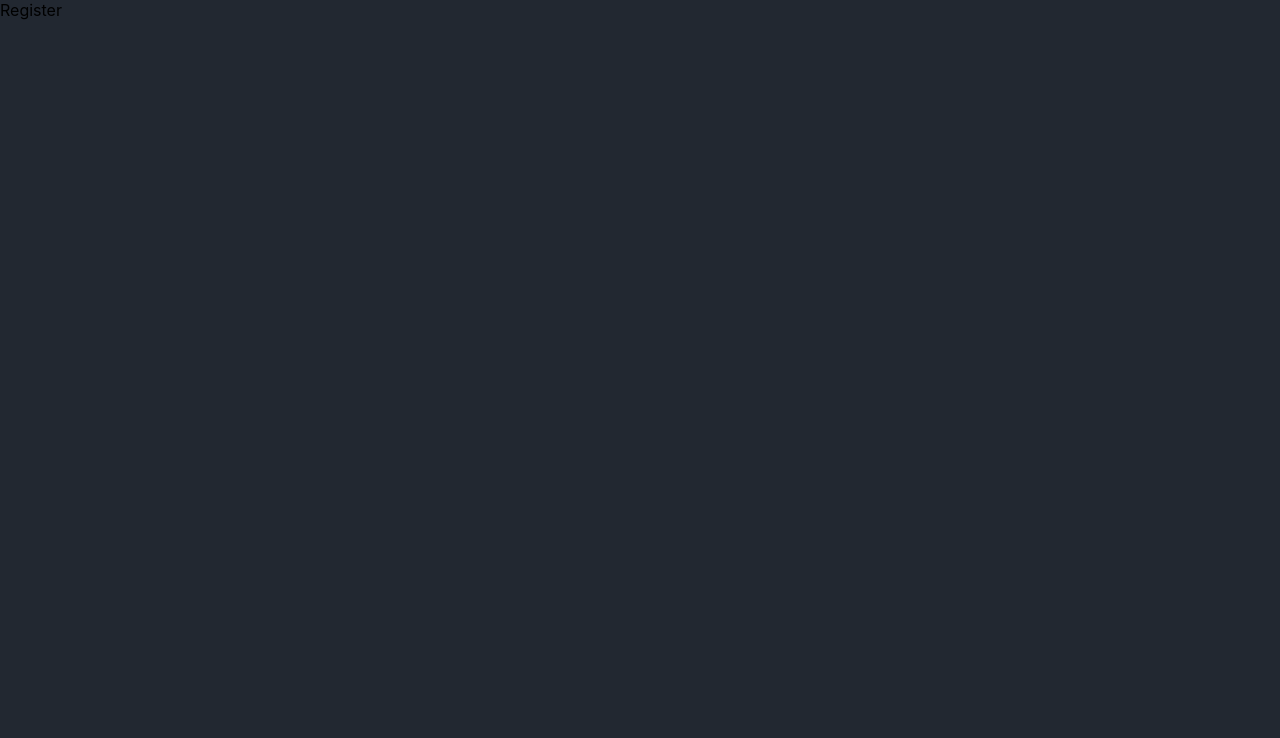
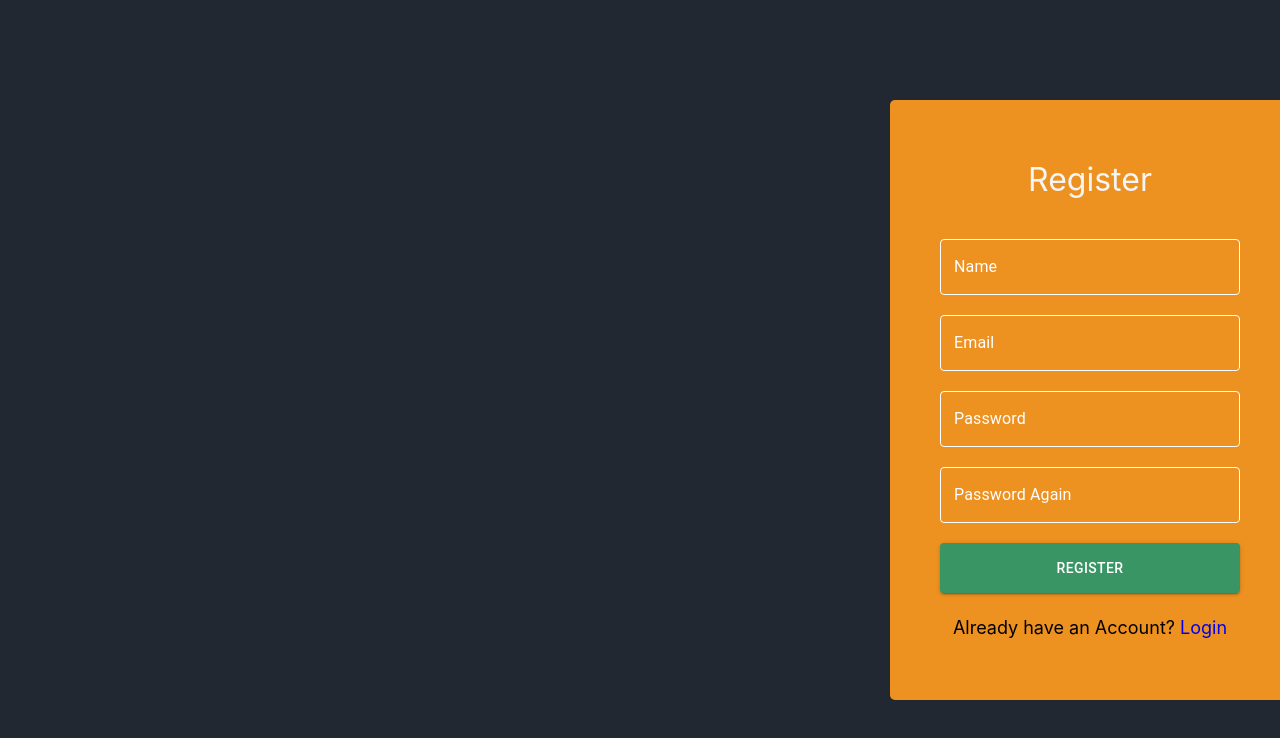
Before and after one commit to Slaykha/Money-Tracker, a React (Create React App) app: page /#/register in a window 1280 px wide. Shown: the top 738 px of the page. Built offline with nearby package versions, Linux system fonts and the light colour scheme.

Commit message:
update styles of login page, add register page.

```diff
--- a/src/components/Auth/Login.js
+++ b/src/components/Auth/Login.js
@@ -1,19 +1,25 @@
 import React, { useState } from 'react'
 import { makeStyles } from '@mui/styles';
 import { Button, TextField } from '@mui/material';
+import { Link } from 'react-router-dom';
 
 const useStyles = makeStyles((theme) => ({
   loginDiv:{
     width:400,
     height:600,
-    background:"orange",
+    background:"#ED9121",
     borderRadius:5,
     position: "absolute",
     top: "50%",
     left: "50%",
     marginTop:-300,
-    marginLeft:-200
-
+    marginLeft:250
+  },
+  loginHeader:{
+    textAlign:"center",
+    marginTop:"20%",
+    fontSize:"32px",
+    color:"whitesmoke"
   },
   emailTextField:{
     width:300,
@@ -21,7 +27,20 @@ const useStyles = makeStyles((theme) => ({
   loginButton:{
     width:300,
     height:50
-  }
+  },
+  registerText:{
+    textAlign:"center",
+    marginTop:"24px",
+    fontSize:"18px"
+  },
+  registerLink:{
+    textDecoration:"none"
+  },
+  notchedOutline:{
+    borderColor: "white !important",
+    color:"whitesmoke"
+  },
+
 }))
 
 const Login = () => {
@@ -34,6 +53,7 @@ const Login = () => {
 
     return (
       <div className={classes.loginDiv}>
+        <div className={classes.loginHeader}>Login</div>
         <TextField
           label="Email"
           variant="outlined"
@@ -44,7 +64,19 @@ const Login = () => {
           sx={{
             display:"flex",
             margin:"auto",
-            marginTop:"45%"
+            marginTop:"20%",
+            color:"white",
+            input: {
+              color:"whitesmoke"
+            },
+          }}
+          InputProps={{
+            classes: {
+              notchedOutline: classes.notchedOutline
+            }
+          }}
+          InputLabelProps={{
+            style: { color: '#fff' },
           }}
         />
 
@@ -60,6 +92,14 @@ const Login = () => {
             margin:"auto",
             marginTop:"5%"
           }}
+          InputProps={{
+            classes: {
+              notchedOutline: classes.notchedOutline
+            }
+          }}
+          InputLabelProps={{
+            style: { color: '#fff' },
+          }}
         />
 
         <Button
@@ -68,11 +108,19 @@ const Login = () => {
           sx={{
             display:"flex",
             margin:"auto",
-            marginTop:"5%"
+            marginTop:"5%",
+            background:"#399564",
+            "&:hover":{
+              background:"#368A65"
+            }
           }}
         >
           Login
         </Button>
+        <div className={classes.registerText}>
+          Create a new Account
+          <Link className={classes.registerLink} to="/register"> Register</Link>
+        </div>
       </div>
     )
 }
--- a/src/components/Auth/Register.js
+++ b/src/components/Auth/Register.js
@@ -1,8 +1,168 @@
-import React from 'react'
+import { Button, TextField } from '@mui/material'
+import { makeStyles } from '@mui/styles'
+import { hover } from '@testing-library/user-event/dist/hover'
+import React, { useState } from 'react'
+import { Link } from 'react-router-dom'
+
+const useStyles = makeStyles((theme) => ({
+  registerDiv:{
+    width:400,
+    height:600,
+    background:"#ED9121",
+    borderRadius:5,
+    position: "absolute",
+    top: "50%",
+    left: "50%",
+    marginTop:-300,
+    marginLeft:250
+  },
+  registerHeader:{
+    textAlign:"center",
+    marginTop:"15%",
+    fontSize:"32px",
+    color:"whitesmoke"
+  },
+  registerTextField:{
+    width:300,
+  },
+  registerButton:{
+    width:300,
+    height:50
+  },
+  loginText:{
+    textAlign:"center",
+    marginTop:"24px",
+    fontSize:"18px"
+  },
+  loginLink:{
+    textDecoration:"none"
+  },
+  notchedOutline:{
+    borderColor: "white !important",
+    color:"whitesmoke"
+  },
+}))
 
 const Register = () => {
+  const classes = useStyles()
+
+  const [name, setName] = useState("")
+  const [email, setEmail] = useState("")
+  const [password, setPassword] = useState("")
+  const [passwordCheck, setPasswordCheck] = useState("")
+
   return (
-    <div>Register</div>
+    <div className={classes.registerDiv}>
+      <div className={classes.registerHeader}>Register</div>
+      <TextField
+        label="Name"
+        variant="outlined"
+        value={name}
+        onChange={e => setName(e.target.value)}
+        type="text"
+        className={classes.registerTextField}
+        sx={{
+          display:"flex",
+          margin:"auto",
+          marginTop:"10%",
+        }}
+        InputProps={{
+          classes: {
+            notchedOutline: classes.notchedOutline
+          }
+        }}
+        InputLabelProps={{
+          style: { color: '#fff' },
+        }}
+      />
+
+      <TextField
+        label="Email"
+        variant="outlined"
+        value={email}
+        onChange={e => setEmail(e.target.value)}
+        type="text"
+        className={classes.registerTextField}
+        sx={{
+          display:"flex",
+          margin:"auto",
+          marginTop:"5%"
+        }}
+        InputProps={{
+          classes: {
+            notchedOutline: classes.notchedOutline
+          }
+        }}
+        InputLabelProps={{
+          style: { color: '#fff' },
+        }}
+      />
+
+      <TextField
+        label="Password"
+        variant="outlined"
+        value={password}
+        onChange={e => setPassword(e.target.value)}
+        type="password"
+        className={classes.registerTextField}
+        sx={{
+          display:"flex",
+          margin:"auto",
+          marginTop:"5%"
+        }}
+        InputProps={{
+          classes: {
+            notchedOutline: classes.notchedOutline
+          }
+        }}
+        InputLabelProps={{
+          style: { color: '#fff' },
+        }}
+      />
+
+      <TextField
+        label="Password Again"
+        variant="outlined"
+        value={passwordCheck}
+        onChange={e => setPasswordCheck(e.target.value)}
+        type="password"
+        className={classes.registerTextField}
+        sx={{
+          display:"flex",
+          margin:"auto",
+          marginTop:"5%"
+        }}
+        InputProps={{
+          classes: {
+            notchedOutline: classes.notchedOutline
+          }
+        }}
+        InputLabelProps={{
+          style: { color: '#fff' },
+        }}
+      />
+
+      <Button
+        className={classes.registerButton}
+        variant="contained"
+        sx={{
+          display:"flex",
+          margin:"auto",
+          marginTop:"5%",
+          background:"#399564",
+          "&:hover":{
+            background:"#368A65"
+          }
+
+        }}
+      >
+        Register
+      </Button>
+      <div className={classes.loginText}>
+        Already have an Account?
+        <Link className={classes.loginLink} to="/login"> Login</Link>
+      </div>
+    </div>
   )
 }
 
--- a/src/components/home/Boxes.js
+++ b/src/components/home/Boxes.js
@@ -12,7 +12,7 @@ const useStyles = makeStyles(() =>({
       height:120,
       borderRadius:10,
       color:"#D3D3D3",
-      marginTop:"250px",
+      marginTop:"150px",
       paddingLeft:"35px",
       marginRight:"4%"
     },
--- a/src/components/home/HomePage.js
+++ b/src/components/home/HomePage.js
@@ -6,21 +6,21 @@ const useStyles = makeStyles(() =>({
     homeHeader:{
       background:"linear-gradient(to right, #0048B2 ,#3B8AFF, #0048B2)",
       width:"calc(100% - 250px)",
-      height:300,
+      height:200,
       position:"absolute",
     },
     headerTitle:{
         color:"white",
         position:"absolute",
         fontSize:28,
-        top:80,
+        top:30,
         left:30
     },
     headerText:{
         color:"white",
         position:"absolute",
         fontSize:18,
-        top:125,
+        top:75,
         left:30
     }
 }))
@@ -28,7 +28,7 @@ const useStyles = makeStyles(() =>({
 export const HomePage = () => {
     const classes = useStyles()
 
-    const [boxElements, setBoxElements] = useState([{icon:"", title:"Total Spendings", content:"₺5.514,52"},])
+    const [boxElements, setBoxElements] = useState([{icon:"", title:"Total Spendings", content:"₺5.514,52"},{icon:"", title:"Total Spendings", content:"₺5.514,52"},])
 
     return (
         <div>
```
